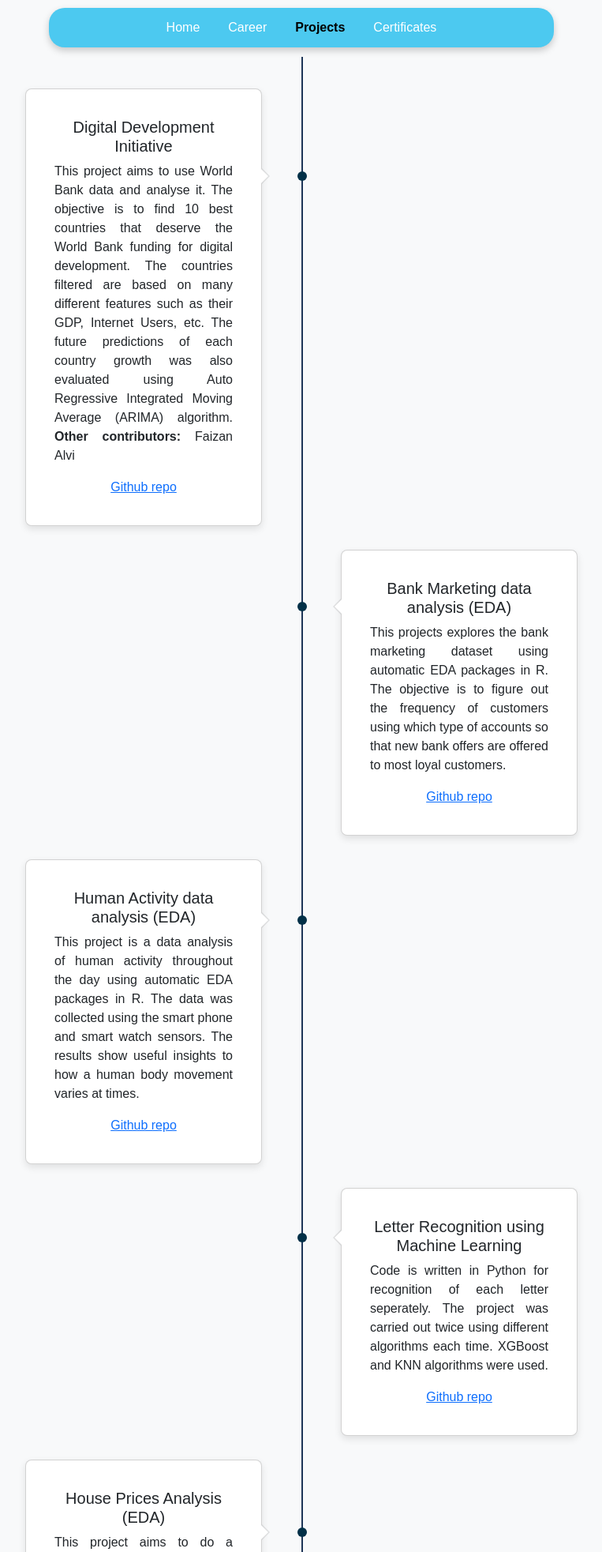
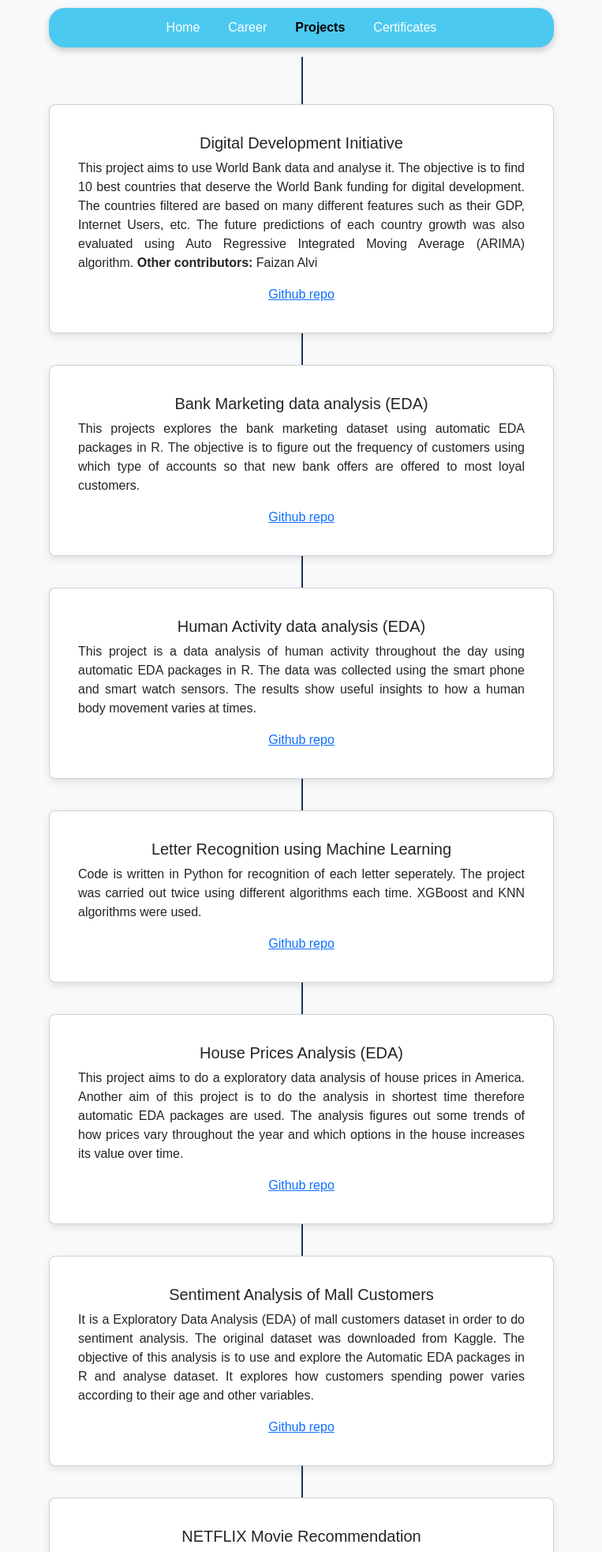
Before and after one commit to danialkhilji/portfolio, a Flask app: page /projects in a window 1280 px wide. Shown: the top 1965 px of the page at 79% size, without its empty margins (258-1021 px from the left). Run offline with Flask 3, Linux system fonts and the light colour scheme.

Commit message:
Projects page improved for better cards timeline

```diff
--- a/static/styles.css
+++ b/static/styles.css
@@ -19,8 +19,8 @@ html, body {
     color: #1D3557;
     scroll-behavior: smooth; /* Smooth scrolling */
     overflow-x: hidden; /* Disable horizontal scrolling */
-    /*display: flex;*/
-    /*flex-direction: column;*/
+    display: flex;
+    flex-direction: column;
 }
 
 body {
@@ -114,7 +114,6 @@ h1 {
     padding: 2rem; /* Maintain padding inside the card */
     border-radius: 0.5rem;
     box-shadow: 0 4px 12px rgba(0, 0, 0, 0.05);
-    padding: 2rem;
     background-color: #FFFFFF;
     transition: box-shadow 0.3s ease;
     opacity: 0;
@@ -144,7 +143,6 @@ h1 {
     text-align: center;
     font-size: 14px;
     padding: 20px 0;
-    padding-top: 20px; /* Ensure consistent padding within the footer */
     background-color: #2c2c2c; /* Maintain the footer background */
     color: white;
 }
@@ -161,13 +159,33 @@ h1 {
     transition: color 0.3s ease;
 }
 
+/* Timeline Container */
+.timeline-container {
+    position: relative;
+    width: 100%;
+    max-width: 1200px; /* Restrict the width of the timeline */
+    margin: 0 auto;
+    padding: 40px 0; /* Add some space on top and bottom */
+    /*background-color: transparent;*/
+}
+
 /* Base Timeline Styles */
 .timeline {
     position: relative;
     max-width: 1200px;
     margin: 0 auto;
     padding: 40px 0;
-    overflow: hidden;
+}
+
+/* Vertical Line in the Center */
+.timeline-line {
+    position: absolute;
+    top: 0;
+    left: 50%;
+    width: 2px;
+    height: 100%;
+    background-color: #1D3557; /* Line color */
+    z-index: 0;
 }
 
 /* Vertical line */
@@ -185,6 +203,18 @@ h1 {
 .timeline-item {
     position: relative;
     margin-bottom: 30px;
+}
+
+/* Cards */
+.timeline-item .card {
+    margin-bottom: 30px;
+    position: relative;
+    width: 100%;
+    max-width: 300px;
+    padding: 20px;
+    box-shadow: 0 4px 10px rgba(0, 0, 0, 0.1);
+    background-color: #fff;
+    border-radius: 8px;
 }
 
 /* Dots on center line */
@@ -225,9 +255,7 @@ h1 {
     position: absolute;
     top: 20%;
     width: 0;
-    z-index: 1;
     border-style: solid;
-    background-color: transparent;
     transform: translateY(-50%);
     transition: 0.3s ease;
     animation: fadeInUpArrows 0.5s forwards;
@@ -253,7 +281,6 @@ h1 {
     position: absolute;
     top: 20%;
     width: 0;
-    z-index: 2;
     border-style: solid;
     transform: translateY(-50%);
     animation: fadeInUpArrows 0.5s forwards;
@@ -271,18 +298,6 @@ h1 {
     border-color: transparent #FFFF transparent transparent; /* Match card background color */
 }
 
-/* Cards */
-.timeline-item .card {
-    margin-bottom: 30px;
-    position: relative;
-    width: 100%;
-    max-width: 300px;
-    padding: 20px;
-    box-shadow: 0 4px 10px rgba(0, 0, 0, 0.1);
-    background-color: #fff;
-    border-radius: 8px;
-}
-
 /* Hover Effect on Card */
 .timeline-item .card:hover {
     box-shadow: 0 6px 15px rgba(0, 0, 0, 0.15);
@@ -294,32 +309,11 @@ h1 {
     margin: 0; /* Reset any extra margins */
 }
 
-/* Timeline Container */
-.timeline-container {
-    position: relative;
-    width: 100%;
-    max-width: 1200px; /* Restrict the width of the timeline */
-    margin: 0 auto;
-    padding: 40px 0; /* Add some space on top and bottom */
-    background-color: transparent;
-}
-
-/* Vertical Line in the Center */
-.timeline-line {
-    position: absolute;
-    top: 0;
-    left: 50%;
-    width: 2px;
-    height: 100%;
-    background-color: #1D3557; /* Line color */
-    z-index: 1;
-}
-
 /* Timeline Cards */
 .timeline-card {
-    position: relative;
+    /*position: relative;*/
     width: 45%; /* Cards should take up 45% of the container's width */
-    margin-bottom: 30px;
+    /*margin-bottom: 30px;*/
     padding: 20px;
     background-color: #fff;
     border-radius: 8px;
@@ -342,6 +336,25 @@ h1 {
     content: "";
     display: table;
     clear: both;
+}
+
+/* Vertical Timeline */
+.timeline-vertical {
+    max-width: 800px;
+    margin: 0 auto;
+    padding: 40px 0;
+}
+
+.timeline-vertical .timeline-item {
+    text-align: center;
+    margin-bottom: 40px;
+}
+
+.timeline-vertical .card {
+    width: 80%;
+    max-width: 1000px;
+    margin: 20px auto;
+    padding: 20px;
 }
 
 /* Responsive Styles */
--- a/templates/home.html
+++ b/templates/home.html
@@ -47,7 +47,7 @@
                 <div class="card mt-5">
                     <div class="card-body text-center">
                         <h1 class="card-title">Muhammad Danial Khilji</h1>
-                        <p class="card-text">Data Scientist, Machine Learning Engineer & Web Developer</p>
+                        <p class="card-text">Data Scientist | Machine Learning Engineer</p>
                         <h2 class="left-align">About</h2>
                         <p class="justify">As a data scientist, mostly working with NLP technologies,
                             with three years of experience in the marketing industry, I am eager to continue growing and learning.
--- a/templates/projects.html
+++ b/templates/projects.html
@@ -42,13 +42,12 @@
 
     <!-- Timeline Section -->
     <div class="container mt-5 pt-4">
-        <div class="timeline-container">
+        <div class="timeline-container timeline-vertical">
             <!-- Timeline Line -->
             <div class="timeline-line"></div>
 
             <!-- Timeline Card 1 -->
-            <div class="timeline-item left">
-                <span class="dot-left"></span>
+            <div class="timeline-item">
                 <div class="card">
                     <div class="card-body text-center">
                         <h5 class="card-title">Digital Development Initiative</h5>
@@ -64,8 +63,7 @@
             </div>
 
             <!-- Timeline Card 2 -->
-            <div class="timeline-item right">
-                <span class="dot-right"></span>
+            <div class="timeline-item">
                 <div class="card">
                     <div class="card-body text-center">
                         <h5 class="card-title">Bank Marketing data analysis (EDA)</h5>
@@ -78,8 +76,7 @@
             </div>
 
             <!-- Timeline Card 3 -->
-            <div class="timeline-item left">
-                <span class="dot-left"></span>
+            <div class="timeline-item">
                 <div class="card">
                     <div class="card-body text-center">
                         <h5 class="card-title">Human Activity data analysis (EDA)</h5>
@@ -92,8 +89,7 @@
                 </div>
             </div>
 
-            <div class="timeline-item right">
-                <span class="dot-right"></span>
+            <div class="timeline-item">
                 <div class="card">
                     <div class="card-body text-center">
                         <h5 class="card-title">Letter Recognition using Machine Learning</h5>
@@ -106,8 +102,7 @@
                 </div>
             </div>
 
-            <div class="timeline-item left">
-                <span class="dot-left"></span>
+            <div class="timeline-item">
                 <div class="card">
                     <div class="card-body text-center">
                         <h5 class="card-title">House Prices Analysis (EDA)</h5>
@@ -120,8 +115,7 @@
                 </div>
             </div>
 
-            <div class="timeline-item right">
-                <span class="dot-right"></span>
+            <div class="timeline-item">
                 <div class="card">
                     <div class="card-body text-center">
                         <h5 class="card-title">Sentiment Analysis of Mall Customers</h5>
@@ -134,8 +128,7 @@
                 </div>
             </div>
 
-            <div class="timeline-item left">
-                <span class="dot-left"></span>
+            <div class="timeline-item">
                 <div class="card">
                     <div class="card-body text-center">
                         <h5 class="card-title">NETFLIX Movie Recommendation</h5>
@@ -148,8 +141,7 @@
                 </div>
             </div>
 
-            <div class="timeline-item right">
-                <span class="dot-right"></span>
+            <div class="timeline-item">
                 <div class="card">
                     <div class="card-body text-center">
                         <h5 class="card-title">Emotional AI: Facial Key-Points Detection</h5>
@@ -161,8 +153,7 @@
                 </div>
             </div>
 
-            <div class="timeline-item left">
-                <span class="dot-left"></span>
+            <div class="timeline-item">
                 <div class="card">
                     <div class="card-body text-center">
                         <h5 class="card-title">Deep Neural Network for scene classification</h5>
@@ -175,8 +166,7 @@
                 </div>
             </div>
 
-            <div class="timeline-item right">
-                <span class="dot-right"></span>
+            <div class="timeline-item">
                 <div class="card">
                     <div class="card-body text-center">
                         <h5 class="card-title">Micro-Inverter with Lithium Ion battery</h5>
@@ -196,8 +186,7 @@
                 </div>
             </div>
 
-            <div class="timeline-item left">
-                <span class="dot-left"></span>
+            <div class="timeline-item">
                 <div class="card">
                     <div class="card-body text-center">
                         <h5 class="card-title">Scene Image Recognition via Bag of Words</h5>
@@ -213,8 +202,7 @@
                 </div>
             </div>
 
-            <div class="timeline-item right">
-                <span class="dot-right"></span>
+            <div class="timeline-item">
                 <div class="card">
                     <div class="card-body text-center">
                         <h5 class="card-title">Harris key-points detector and its robustness to rotation and scaling</h5>
@@ -230,8 +218,7 @@
                 </div>
             </div>
 
-            <div class="timeline-item left">
-                <span class="dot-left"></span>
+            <div class="timeline-item">
                 <div class="card">
                     <div class="card-body text-center">
                         <h5 class="card-title">Interactive Foreground Segmentation</h5>
@@ -246,8 +233,7 @@
                 </div>
             </div>
 
-            <div class="timeline-item right">
-                <span class="dot-right"></span>
+            <div class="timeline-item">
                 <div class="card">
                     <div class="card-body text-center">
                         <h5 class="card-title">Buck converter with feedback</h5>
@@ -263,8 +249,7 @@
                 </div>
             </div>
 
-            <div class="timeline-item left">
-                <span class="dot-left"></span>
+            <div class="timeline-item">
                 <div class="card">
                     <div class="card-body text-center">
                         <h5 class="card-title">Digit recognition from 0-9 using deep neural network</h5>
@@ -278,8 +263,7 @@
                 </div>
             </div>
 
-            <div class="timeline-item right">
-                <span class="dot-right"></span>
+            <div class="timeline-item">
                 <div class="card">
                     <div class="card-body text-center">
                         <h5 class="card-title">Carrier frequency offset algorithm</h5>
@@ -292,8 +276,7 @@
                 </div>
             </div>
 
-            <div class="timeline-item left">
-                <span class="dot-left"></span>
+            <div class="timeline-item">
                 <div class="card">
                     <div class="card-body text-center">
                         <h5 class="card-title">Digital Multimeter</h5>
@@ -303,8 +286,7 @@
                 </div>
             </div>
 
-            <div class="timeline-item right">
-                <span class="dot-right"></span>
+            <div class="timeline-item">
                 <div class="card">
                     <div class="card-body text-center">
                         <h5 class="card-title">Dual frequency patch antenna for wave propagation</h5>
@@ -320,8 +302,7 @@
                 </div>
             </div>
 
-            <div class="timeline-item left">
-                <span class="dot-left"></span>
+            <div class="timeline-item">
                 <div class="card">
                     <div class="card-body text-center">
                         <h5 class="card-title">Position control using PID</h5>
@@ -338,8 +319,7 @@
                 </div>
             </div>
 
-            <div class="timeline-item right">
-                <span class="dot-right"></span>
+            <div class="timeline-item">
                 <div class="card">
                     <div class="card-body text-center">
                         <h5 class="card-title">Audio Amplifier</h5>
@@ -351,8 +331,7 @@
                 </div>
             </div>
 
-            <div class="timeline-item left">
-                <span class="dot-left"></span>
+            <div class="timeline-item">
                 <div class="card">
                     <div class="card-body text-center">
                         <h5 class="card-title">FM receiver</h5>
@@ -362,8 +341,7 @@
                 </div>
             </div>
 
-            <div class="timeline-item right">
-                <span class="dot-right"></span>
+            <div class="timeline-item">
                 <div class="card">
                     <div class="card-body text-center">
                         <h5 class="card-title">5-Band graphic equalizer</h5>
@@ -378,8 +356,7 @@
                 </div>
             </div>
 
-            <div class="timeline-item left">
-                <span class="dot-left"></span>
+            <div class="timeline-item">
                 <div class="card">
                     <div class="card-body text-center">
                         <h5 class="card-title">Power supply</h5>
@@ -393,8 +370,7 @@
                 </div>
             </div>
 
-            <div class="timeline-item right">
-                <span class="dot-right"></span>
+            <div class="timeline-item">
                 <div class="card">
                     <div class="card-body text-center">
                         <h5 class="card-title">Microwave oven controller</h5>
@@ -407,8 +383,7 @@
                 </div>
             </div>
 
-            <div class="timeline-item left">
-                <span class="dot-left"></span>
+            <div class="timeline-item">
                 <div class="card">
                     <div class="card-body text-center">
                         <h5 class="card-title">Active band pass filter</h5>
@@ -421,8 +396,7 @@
                 </div>
             </div>
 
-            <div class="timeline-item right">
-                <span class="dot-right"></span>
+            <div class="timeline-item">
                 <div class="card">
                     <div class="card-body text-center">
                         <h5 class="card-title">Arithmetic Logic Unit</h5>
```
Also changed, not shown: templates/projects_copy.html (added, +107 -0 lines).
